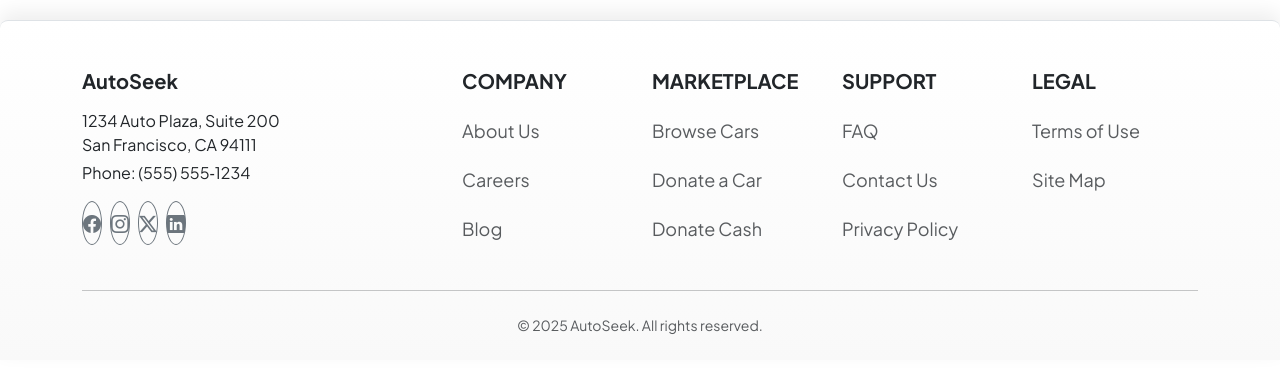
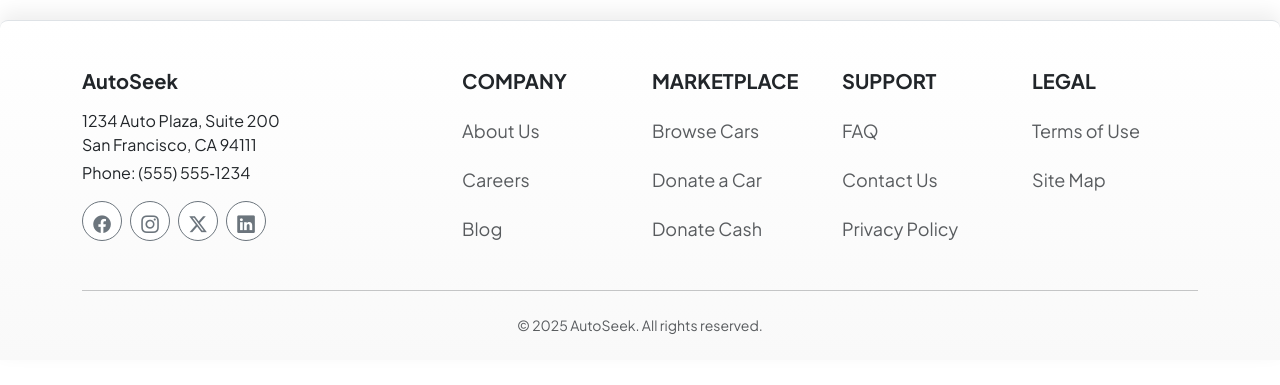
Before and after one commit to NingyuanBi/CarSal, a Flask app: page /car/1 in a window 1280 px wide. Shown: the part 415-800 px from the top of the page. Run offline with Flask 3, Linux system fonts and the light colour scheme.

```diff
--- a/templates/base.html
+++ b/templates/base.html
@@ -143,6 +143,48 @@
         padding: 0.45rem 0;
         transition: background-color .20s,color .20s,padding-left .20s;
       }
+      /* --- Social icons: keep perfect circle --- */
+      .social-icon {
+        position: relative;
+        width: 40px;
+        height: 40px;
+        display: inline-flex;
+        align-items: center;
+        justify-content: center;
+        background-color: #fff;
+        border-radius: 50%;
+        padding: 0;
+        overflow: visible;
+      }
+      /* Remove transforms and clip-paths for selected/active state */
+      .social-icon.active,
+      .social-icon.selected,
+      .social-icon:focus,
+      .social-icon:active {
+        /* No transform, no translate, no clip-path */
+        outline: none;
+        border: none;
+        background: #fff;
+        box-shadow: none;
+      }
+      .social-icon.active::before {
+        content: '';
+        position: absolute;
+        top: -4px;
+        left: -4px;
+        width: calc(100% + 8px);
+        height: calc(100% + 8px);
+        border: 3px solid #007bff;
+        border-radius: 50%;
+        box-sizing: border-box;
+        z-index: -1;
+        background: none;
+      }
+      .social-icon i {
+        position: relative;
+        z-index: 1;
+        font-size: 1.1rem;
+      }
       footer.site-footer ul li {
         margin-bottom: 0.5rem;
       }
@@ -267,10 +309,10 @@
 
             <!-- Social icons -->
             <div class="d-flex gap-2">
-              <a class="btn btn-outline-secondary btn-sm rounded-circle" href="#"><i class="bi bi-facebook"></i></a>
-              <a class="btn btn-outline-secondary btn-sm rounded-circle" href="#"><i class="bi bi-instagram"></i></a>
-              <a class="btn btn-outline-secondary btn-sm rounded-circle" href="#"><i class="bi bi-twitter-x"></i></a>
-              <a class="btn btn-outline-secondary btn-sm rounded-circle" href="#"><i class="bi bi-linkedin"></i></a>
+              <a class="social-icon btn btn-outline-secondary btn-sm rounded-circle" href="#"><i class="bi bi-facebook"></i></a>
+              <a class="social-icon btn btn-outline-secondary btn-sm rounded-circle" href="#"><i class="bi bi-instagram"></i></a>
+              <a class="social-icon btn btn-outline-secondary btn-sm rounded-circle" href="#"><i class="bi bi-twitter-x"></i></a>
+              <a class="social-icon btn btn-outline-secondary btn-sm rounded-circle" href="#"><i class="bi bi-linkedin"></i></a>
             </div>
           </div>
 
```
Also changed, not shown: static/avatars/Jason.png, static/avatars/Priya.png, static/avatars/Sarah.png, 3 other files.
